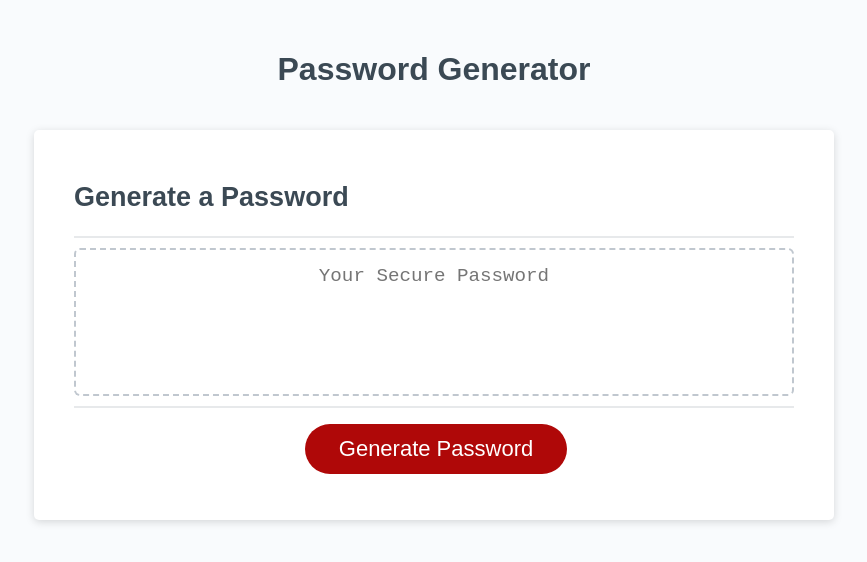
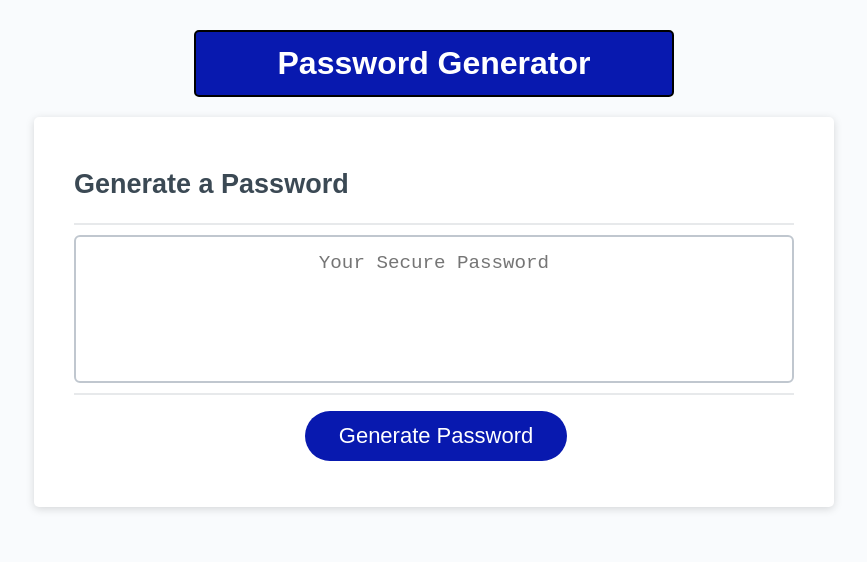
Before and after one commit to sosadaniel12/WackyGenerator, a plain HTML site: page index.html in a window 1280 px wide. Shown: the whole page, without its empty margins (206-1073 px from the left). Drawn offline with Linux system fonts and the light colour scheme.

Commit message:
touched up little things

```diff
--- a/index.html
+++ b/index.html
@@ -1,6 +1,5 @@
 <!DOCTYPE html>
 <html lang="en">
-
   <head>
     <meta charset="UTF-8" />
     <meta name="viewport" content="width=device-width, initial-scale=1.0" />
@@ -12,15 +11,19 @@
   <body>
     <div class="wrapper">
       <header>
-            <h1>Password Generator</h1>
+        <h1 id="header">Password Generator</h1>
       </header>
       <div class="card">
         <div class="card-header">
           <h2>Generate a Password</h2>
         </div>
         <div class="card-body">
-                <textarea readonly id="password" placeholder="Your Secure Password"
-                    aria-label="Generated Password"></textarea>
+          <textarea
+            readonly
+            id="password"
+            placeholder="Your Secure Password"
+            aria-label="Generated Password"
+          ></textarea>
         </div>
         <div class="card-footer">
           <button id="generate" class="btn">Generate Password</button>
@@ -29,5 +32,4 @@
     </div>
     <script src="script.js"></script>
   </body>
-
 </html>
--- a/style.css
+++ b/style.css
@@ -28,6 +28,16 @@ header {
   padding: 20px;
   padding-top: 0px;
   color: hsl(206, 17%, 28%);
+}
+
+#header {
+  border: solid 2px black;
+  background-color: rgb(8, 25, 175);
+  color: white;
+  border-radius: 5px;
+  max-width: 40%;
+  margin: auto;
+  padding: 13px;
 }
 
 .card {
@@ -74,7 +84,7 @@ header {
 
 .btn {
   border: none;
-  background-color: hsl(360, 91%, 36%);
+  background-color: rgb(8, 25, 175);
   border-radius: 25px;
   box-shadow: rgba(0, 0, 0, 0.1) 0px 1px 6px 0px rgba(0, 0, 0, 0.2) 0px 1px 1px
     0px;
@@ -112,7 +122,7 @@ button[disabled] {
   text-align: center;
   margin-top: 10px;
   margin-bottom: 10px;
-  border: 2px dashed #c0c7cf;
+  border: 2px solid #c0c7cf;
   border-radius: 6px;
   resize: none;
   overflow: hidden;
```
Lines whose indentation alone changed are shown as unchanged.
